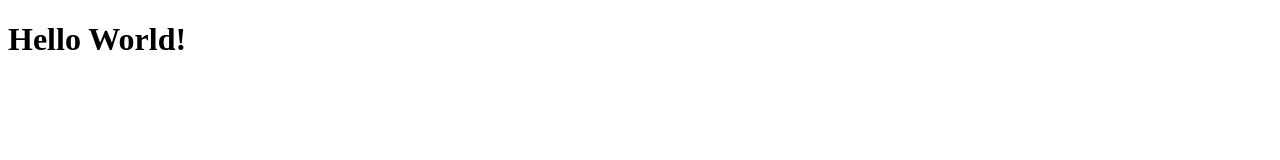
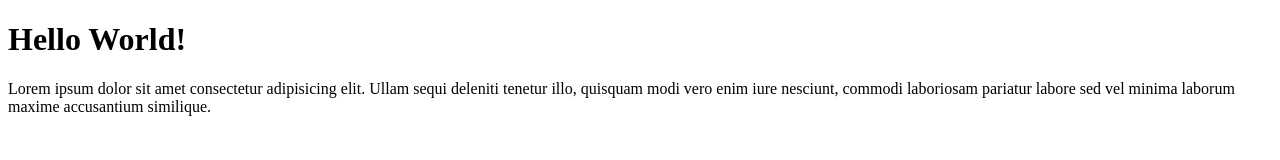
Before and after one commit to rivaldiwartekid/git-repo-test, a plain HTML site: page index.html in a window 1280 px wide. Drawn offline with Linux system fonts and the light colour scheme.

Commit message:
menambahkan paragraf

```diff
--- a/index.html
+++ b/index.html
@@ -5,5 +5,6 @@
 </head>
 <body>
     <h1>Hello World!</h1>
+    <p>Lorem ipsum dolor sit amet consectetur adipisicing elit. Ullam sequi deleniti tenetur illo, quisquam modi vero enim iure nesciunt, commodi laboriosam pariatur labore sed vel minima laborum maxime accusantium similique.</p>
 </body>
 </html>
```
